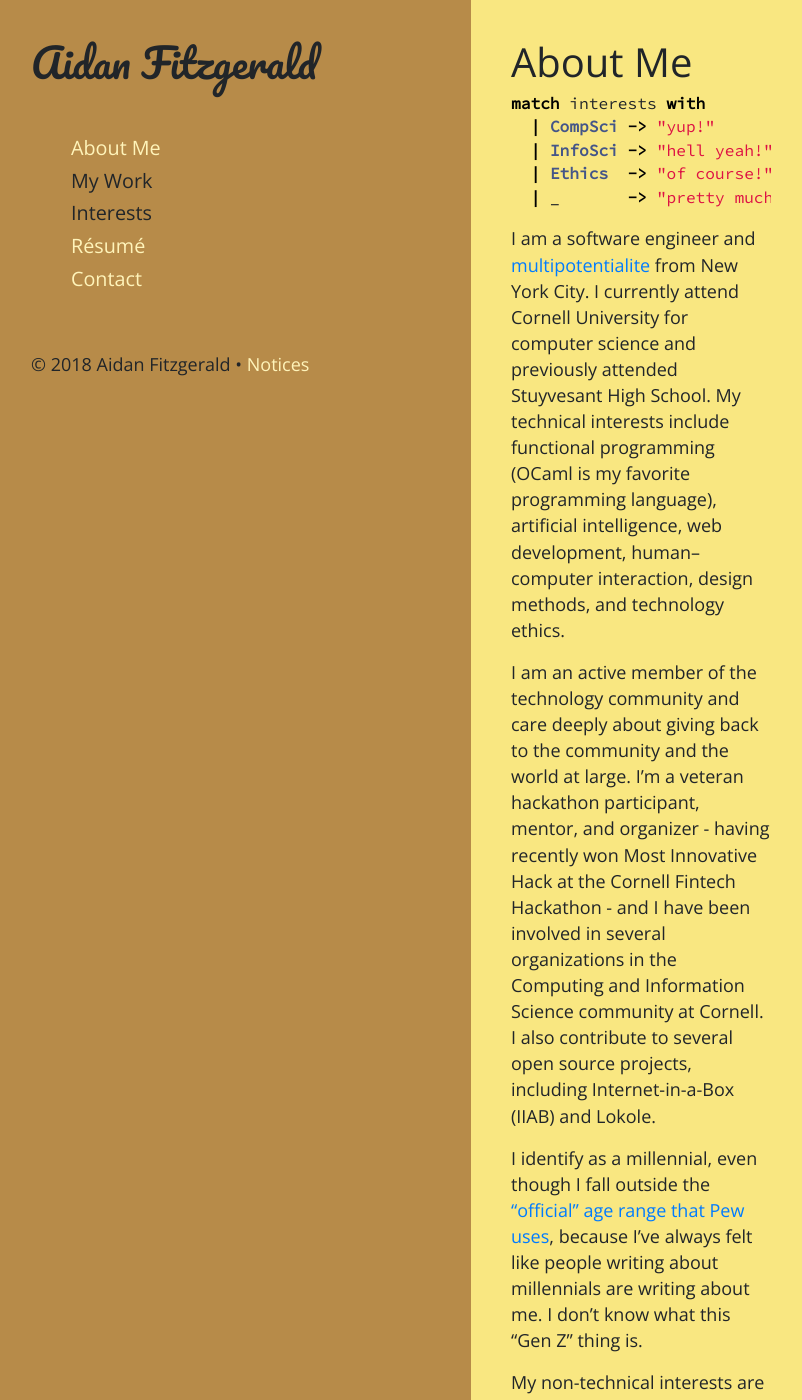
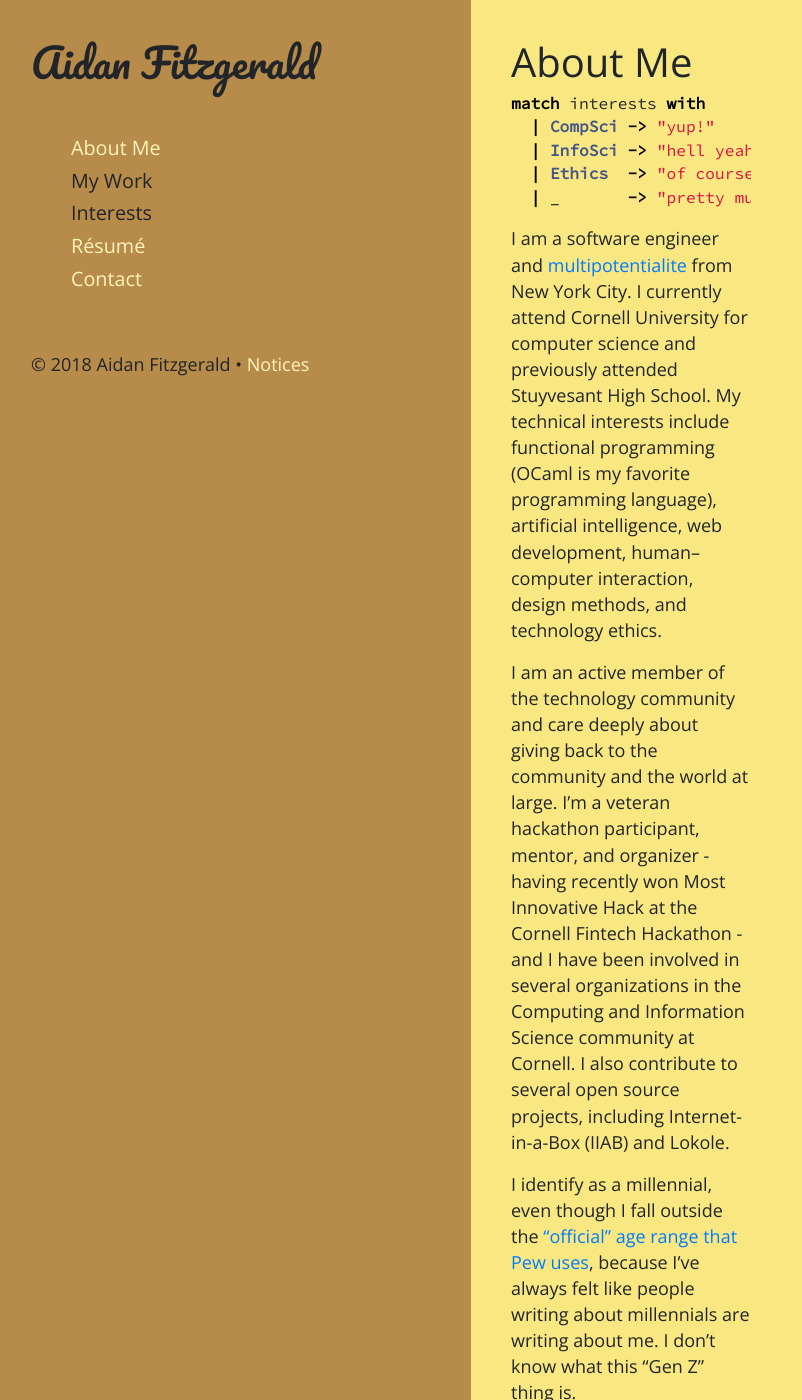
Before and after one commit to aidan-fitz/aidan-fitz.com, a Jekyll site: the page built from index.md, in a window 1280 px wide and 1400 px high. Shown: the whole window, without its empty margins (9-811 px from the left). Built offline with Jekyll 4.4.1, drawn with Linux system fonts in a browser that asks for light colours; nearby versions of some CDN libraries.

Commit message:
Balance left side properly

```diff
--- a/css/style.scss
+++ b/css/style.scss
@@ -44,8 +44,8 @@ body {
 
 main {
   margin-left: $sidebar-width;
+  margin-right: $sidebar-width;
   padding: 40px;
-  padding-right: 500px;
 }
 
 code, pre {
```
